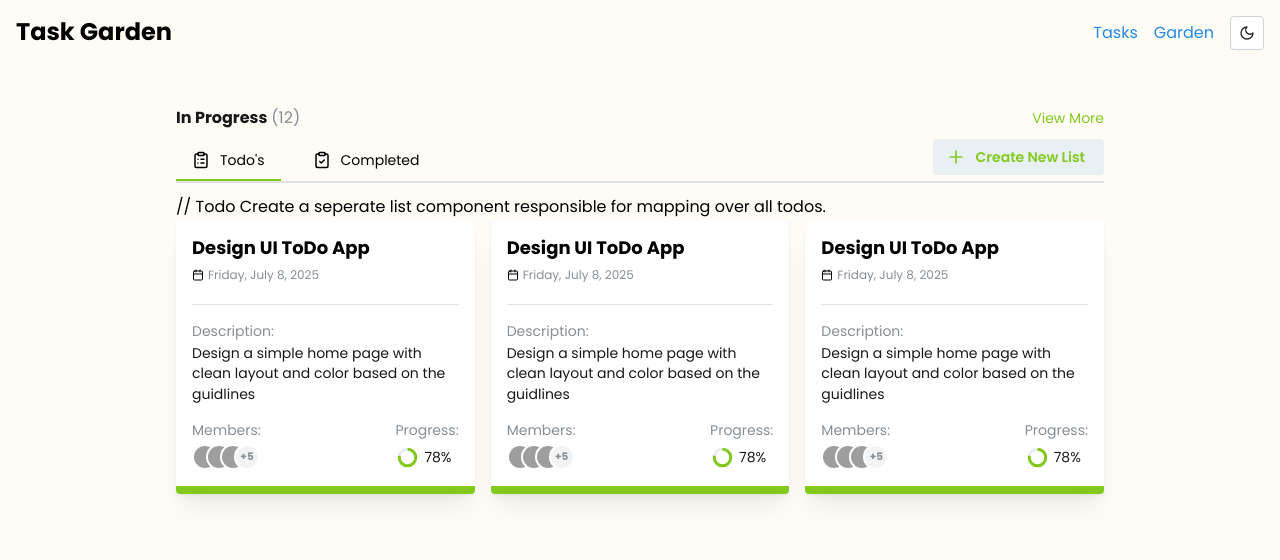
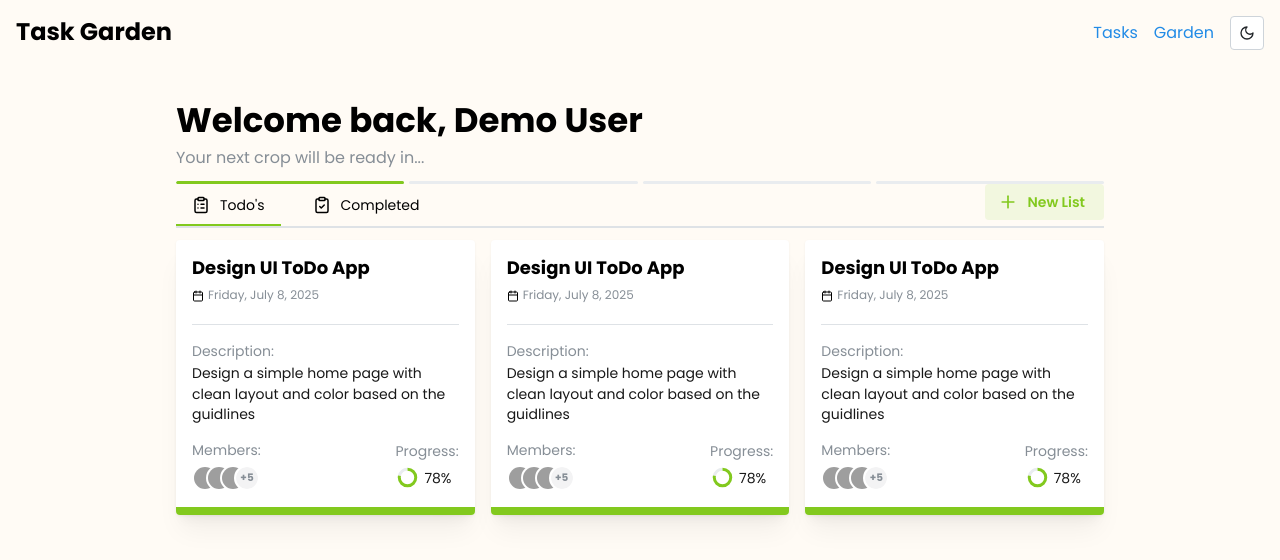
Before and after one commit to CydoEntis/sprout-client, a React (Vite) app: page / in a window 1280 px wide. Shown: the top 560 px of the page. Built offline with nearby package versions, Linux system fonts and the light colour scheme; grey boxes are pictures that could not be loaded.

Commit message:
Added title to home page and a progress bar for crop growth

```diff
--- a/src/App.tsx
+++ b/src/App.tsx
@@ -6,6 +6,8 @@ import {
   Flex,
   Group,
   Modal,
+  Progress,
+  Stack,
   Text,
   Title,
 } from "@mantine/core";
@@ -26,6 +28,8 @@ function App() {
     setOpenCard((prev) => (prev === cardId ? null : cardId));
   };
 
+  const stage = 1;
+
   return (
     <Box bg="primary" mih="100vh">
       <Container size="xl" p={16}>
@@ -40,15 +44,36 @@ function App() {
         </Flex>
 
         <Container size="md" p={16}>
-          <Flex justify="space-between" align="center" py={8}>
-            <Group gap={4}>
-              <Text fw="bold">In Progress</Text>
-              <Text c="dimmed">(12)</Text>
-            </Group>
-            <Anchor size="sm" c="lime">
-              View More
-            </Anchor>
-          </Flex>
+          <Stack gap={4}>
+            <Title>Welcome back, Demo User</Title>
+            <Text c="dimmed">Your next crop will be ready in...</Text>
+          </Stack>
+          <Group grow gap={5} mt="xs">
+            <Progress
+              size="xs"
+              color="lime"
+              value={stage > 0 ? 100 : 0}
+              transitionDuration={0}
+            />
+            <Progress
+              size="xs"
+              color="lime"
+              transitionDuration={0}
+              value={stage < 2 ? 0 : 100}
+            />
+            <Progress
+              size="xs"
+              color="lime"
+              transitionDuration={0}
+              value={stage < 3 ? 0 : 100}
+            />
+            <Progress
+              size="xs"
+              color="lime"
+              transitionDuration={0}
+              value={stage < 4 ? 0 : 100}
+            />
+          </Group>
 
           <TaskListTabs />
 
--- a/src/features/TaskLists/TaskListTabs.tsx
+++ b/src/features/TaskLists/TaskListTabs.tsx
@@ -1,7 +1,8 @@
-import { SimpleGrid, Tabs, Group, Button, Flex } from "@mantine/core";
+import { Tabs, Group, Button, Flex } from "@mantine/core";
 import { ClipboardCheck, ClipboardList, Plus } from "lucide-react";
-import InProgressTaskListCard from "../TaskList/InProgressTaskListCard";
-import CompletedTaskListCard from "../TaskList/CompletedTaskListCard";
+
+import InProgressTaskList from "../TaskList/InProgressTaskList";
+import CompletedTaskList from "../TaskList/CompletedTaskList";
 
 function TaskListTabs() {
   return (
@@ -22,28 +23,23 @@ function TaskListTabs() {
               Completed
             </Tabs.Tab>
           </Group>
-          <Button variant="light" c="lime" leftSection={<Plus size={20}/>} mb={8}>
-            Create New List
+          <Button
+            variant="light"
+            color="lime"
+            leftSection={<Plus size={20} />}
+            mb={8}
+          >
+            New List
           </Button>
         </Flex>
       </Tabs.List>
 
       <Tabs.Panel value="progress">
-        // Todo Create a seperate list component responsible for mapping over all todos.
-        <SimpleGrid cols={{ base: 1, sm: 2, md: 3 }}>
-          <InProgressTaskListCard />
-          <InProgressTaskListCard />
-          <InProgressTaskListCard />
-        </SimpleGrid>
+        <InProgressTaskList />
       </Tabs.Panel>
 
       <Tabs.Panel value="completed">
-        // TODO: Use TodoList component to hold all completed todos and map over them
-        <SimpleGrid cols={{ base: 1, sm: 2, md: 3 }}>
-          <CompletedTaskListCard />
-          <CompletedTaskListCard />
-          <CompletedTaskListCard />
-        </SimpleGrid>
+        <CompletedTaskList />
       </Tabs.Panel>
     </Tabs>
   );
```
